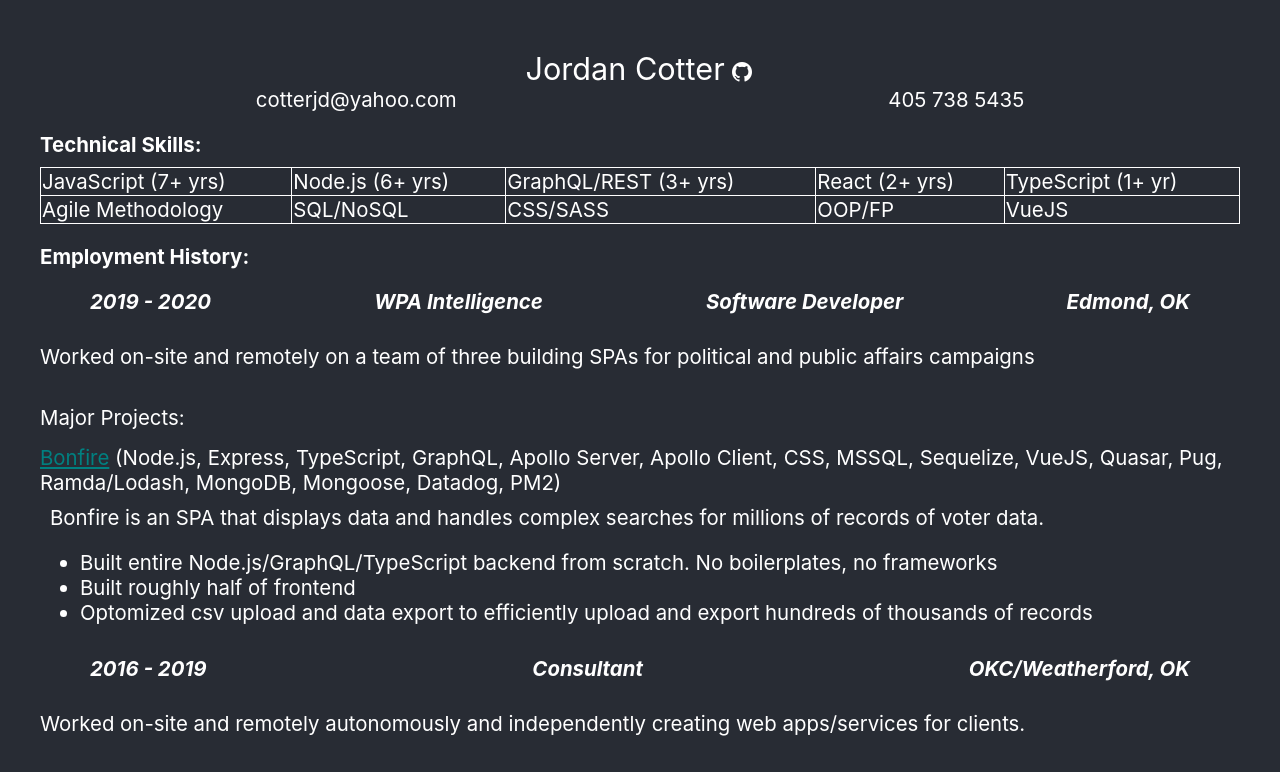
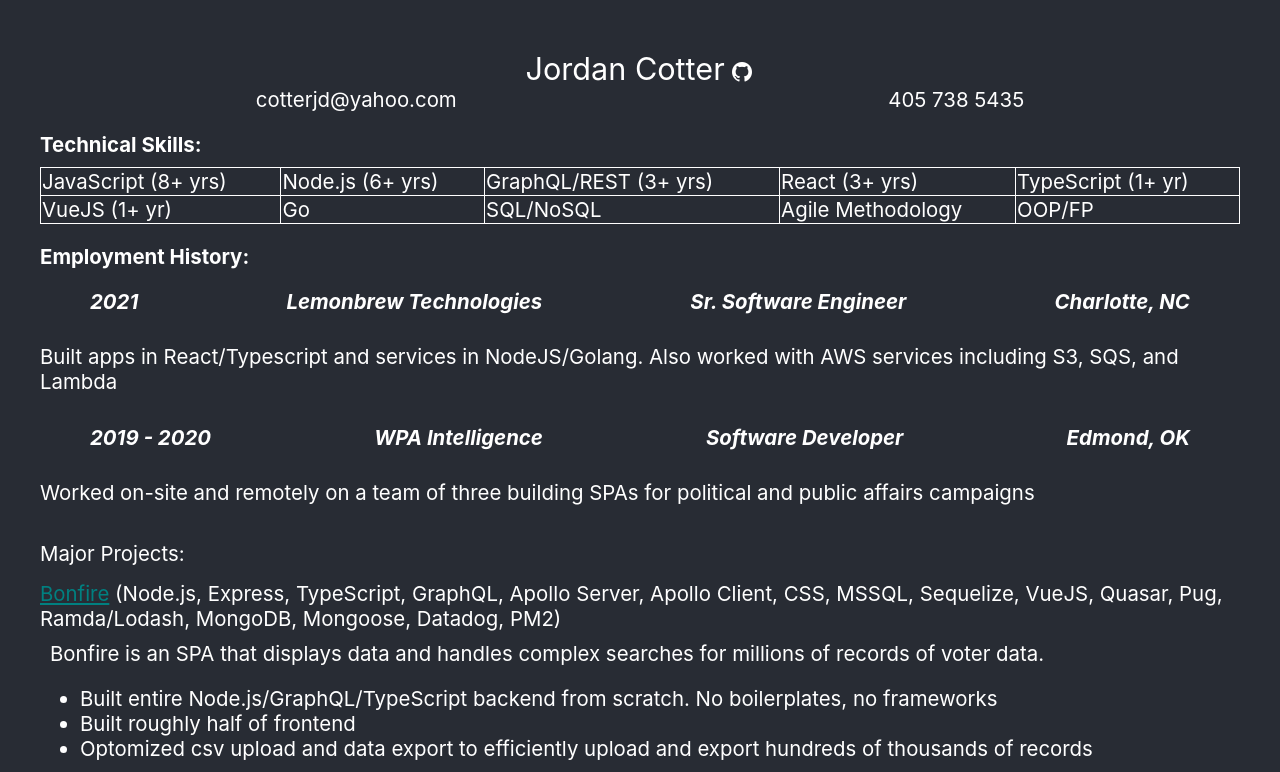
Before and after one commit to cotterjd/resume, a React (Create React App) app: page / in a window 1280 px wide. Shown: the top 772 px of the page. Built offline with nearby package versions, Linux system fonts and the light colour scheme.

Commit message:
add lb experience

```diff
--- a/src/App.js
+++ b/src/App.js
@@ -81,21 +81,32 @@
       <SectionHeading>Technical Skills:</SectionHeading>
       <Table>
         <tr>
-          <td>JavaScript (7+ yrs)</td>
+          <td>JavaScript (8+ yrs)</td>
           <td>Node.js (6+ yrs)</td>
           <td>GraphQL/REST (3+ yrs)</td>
-          <td>React (2+ yrs)</td>
+          <td>React (3+ yrs)</td>
           <td>TypeScript (1+ yr)</td>
         </tr>
         <tr>
+          <td>VueJS (1+ yr)</td>
+          <td>Go</td>
+          <td>SQL/NoSQL</td>
           <td>Agile Methodology</td>
-          <td>SQL/NoSQL</td>
-          <td>CSS/SASS</td>
           <td>OOP/FP</td>
-          <td>VueJS</td>
         </tr>
       </Table>
       <SectionHeading>Employment History:</SectionHeading>
+      <div class="job-details">
+        <JobHeading>
+          <span>2021</span>
+          <span>Lemonbrew Technologies</span>
+          <span>Sr. Software Engineer</span>
+          <span>Charlotte, NC</span>
+        </JobHeading>
+        <P>
+          Built apps in React/Typescript and services in NodeJS/Golang. Also worked with AWS services including S3, SQS, and Lambda
+        </P>
+      </div>
       <div class="job-details">
         <JobHeading>
           <span>2019 - 2020</span>
```
Also changed, not shown: 1 other file (tests, documents, lock files or other folders).
